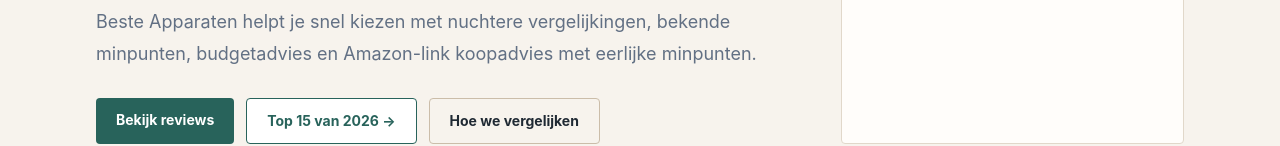
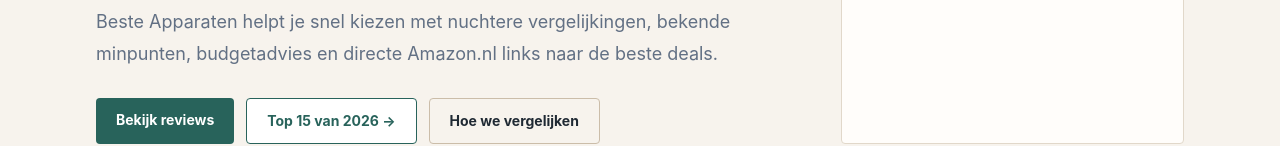
Before and after one commit to Rigbay/dutch-appliances, an Astro site: page / in a window 1280 px wide. Shown: the part 347-493 px from the top of the page. Built offline with nearby package versions, Linux system fonts and the light colour scheme; Astro itself is replaced by a stand-in of ours.

Commit message:
fix: update homepage tagline — remove stale 'Amazon-link koopadvies' phrasing, emphasize direct Amazon.nl links

```diff
--- a/src/pages/index.astro
+++ b/src/pages/index.astro
@@ -40,7 +40,7 @@ const keuzehulpen = [
           Beste huishoudelijke apparaten van 2026, helder vergeleken.
         </h1>
         <p class="mt-5 max-w-2xl text-lg leading-8 text-muted">
-          Beste Apparaten helpt je snel kiezen met nuchtere vergelijkingen, bekende minpunten, budgetadvies en Amazon-link koopadvies met eerlijke minpunten.
+          Beste Apparaten helpt je snel kiezen met nuchtere vergelijkingen, bekende minpunten, budgetadvies en directe Amazon.nl links naar de beste deals.
         </p>
         <div class="mt-7 flex flex-wrap gap-3">
           <a class="rounded bg-leaf px-5 py-3 text-sm font-bold text-white hover:bg-[#1f514b]" href="#laatste-reviews">Bekijk reviews</a>
```
